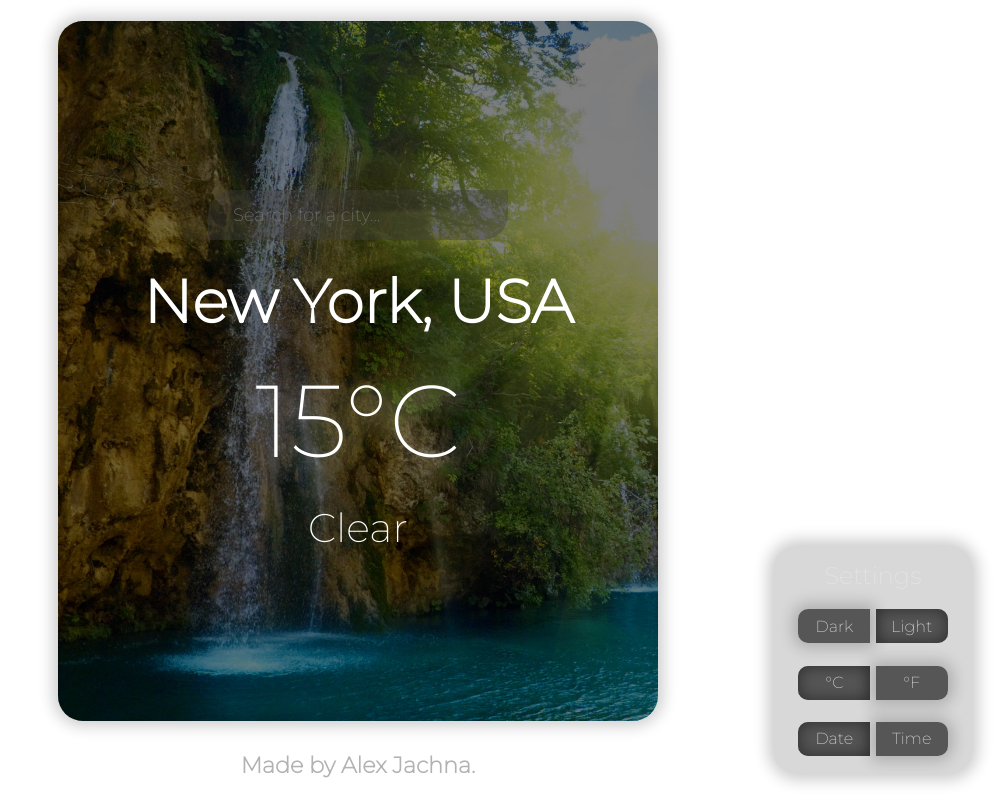
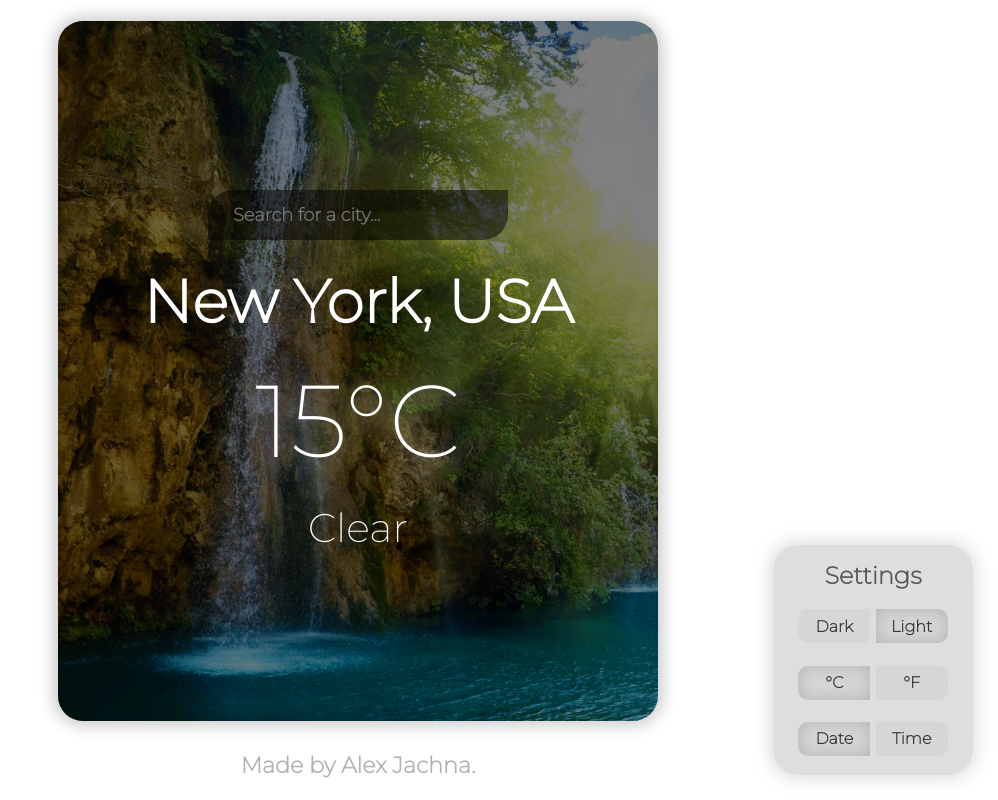
Before and after one commit to alexjachna/Weather-app, a plain HTML site: page index.html in a window 1280 px wide. Both pictures are taken after a click on the element "Light". Shown: the whole page, without its empty margins (282-1280 px from the left). Drawn offline with Linux system fonts and the light colour scheme.

Commit message:
Added updated dark/light mode setting

```diff
--- a/index.html
+++ b/index.html
@@ -20,19 +20,19 @@
             </div>
             <p class="bottom-text dark-mode">Made by Alex Jachna.</p>
 
-            <div id="settings">
-                <p class="settings-title">Settings</p>
+            <div id="settings" class="dark-mode">
+                <p class="settings-title dark-mode">Settings</p>
                 <div id="display-change" class="filter">
-                    <div id="dark" class="left active" onclick="displayChange(this)">Dark</div>
-                    <div id="light" class="right" onclick="displayChange(this)">Light</div>
+                    <div id="dark" class="left active dark-mode" onclick="displayChange(this)">Dark</div>
+                    <div id="light" class="right dark-mode" onclick="displayChange(this)">Light</div>
                 </div>
                 <div id="temp-change" class="filter">
-                    <div id="celsius" class="left active" onclick="tempChange(this)">°C</div>
-                    <div id="fahrenheit" class="right" onclick="tempChange(this)">°F</div>
+                    <div id="celsius" class="left active dark-mode" onclick="tempChange(this)">°C</div>
+                    <div id="fahrenheit" class="right dark-mode" onclick="tempChange(this)">°F</div>
                 </div>
                 <div id="time-change" class="filter">
-                    <div id="date" class="left active" onclick="timeChange(this)">Date</div>
-                    <div id="time" class="right" onclick="timeChange(this)">Time</div>
+                    <div id="date" class="left active dark-mode" onclick="timeChange(this)">Date</div>
+                    <div id="time" class="right dark-mode" onclick="timeChange(this)">Time</div>
                 </div>
             </div>
         </div>
--- a/script.js
+++ b/script.js
@@ -73,67 +73,21 @@ function displayChange(selectedButton) {
 
     selectedButton.classList.add('active');
 
-    // All elements to change during dark/light mode switch
-    let screen = document.querySelector('#screen');
-    let containerImage = document.querySelector('#container');
-    let bottomText = document.querySelector('.bottom-text');
-    let cityText = document.querySelector('.city');
-    let dateText = document.querySelector('.date');
-    let tempText = document.querySelector('.temp');
-    let statusText = document.querySelector('.status');
+    if (selectedButton.id == 'dark') {
+        const elementsList = document.querySelectorAll('.light-mode');
 
-    let itemList = [];
-    itemList.push(screen, bottomText);
-    console.log(itemList);
-    // /itemList.push.apply(itemList, containerText);
-
-    if (selectedButton.id == 'dark') {
-        screen.classList.remove('light-mode');
-        screen.classList.add('dark-mode');
-
-        containerImage.classList.remove('light-mode');
-        containerImage.classList.add('dark-mode');
-
-        bottomText.classList.remove('light-mode');
-        bottomText.classList.add('dark-mode');
-
-        cityText.classList.remove('light-mode');
-        cityText.classList.add('dark-mode');
-
-        dateText.classList.remove('light-mode');
-        dateText.classList.add('dark-mode');
-
-        tempText.classList.remove('light-mode');
-        tempText.classList.add('dark-mode');
-
-        statusText.classList.remove('light-mode');
-        statusText.classList.add('dark-mode');
-        // for (var i = 0; i < itemList.length; i++) {
-        //     // itemList[i].classList.remove('light-mode')
-        //     itemList[i].classList.add('dark-mode');
-        // }
+        elementsList.forEach((element) => {
+            element.classList.remove('light-mode');
+            element.classList.add('dark-mode');
+        })
     }
     else {
-        screen.classList.remove('dark-mode');
-        screen.classList.add('light-mode');
+        const elementsList = document.querySelectorAll('.dark-mode');
 
-        containerImage.classList.remove('dark-mode');
-        containerImage.classList.add('light-mode');
-
-        bottomText.classList.remove('dark-mode');
-        bottomText.classList.add('light-mode');
-
-        cityText.classList.remove('dark-mode');
-        cityText.classList.add('light-mode');
-
-        dateText.classList.remove('dark-mode');
-        dateText.classList.add('light-mode');
-
-        tempText.classList.remove('dark-mode');
-        tempText.classList.add('light-mode');
-
-        statusText.classList.remove('dark-mode');
-        statusText.classList.add('light-mode');
+        elementsList.forEach((element) => {
+            element.classList.remove('dark-mode')
+            element.classList.add('light-mode')
+        })
     }
 }
 
--- a/style.css
+++ b/style.css
@@ -84,10 +84,20 @@
     height: 50px;
     border: none;
     border-radius: 25px 0 25px 0;
-    background-color: rgba(63, 62, 62, 0.4);
     padding: 0 25px;
     font-size: 18px;
+    transition: 0.5s;
+}
+
+.search-box.dark-mode {
+    background-color: rgba(63, 62, 62, 0.4);
     color: white;
+}
+
+.search-box.light-mode {
+    background-color: rgba(0, 0, 0, 0.5);
+    font-weight: 700;
+    color: black;
 }
 
 .search-box:focus {
@@ -125,8 +135,6 @@
     right: 25px;
     width: 200px;
     height: 230px;
-    background-color: rgba(65, 63, 63, 0.2);
-    box-shadow: 0 0 15px 5px rgba(0, 0, 0, 0.2);
     border-radius: 25px;
     display: flex;
     justify-content: space-evenly;
@@ -134,15 +142,35 @@
     flex-direction: column;
 }
 
+#settings.dark-mode {
+    background-color: rgba(65, 63, 63, 0.2);
+    box-shadow: 0 0 15px 5px rgba(0, 0, 0, 0.2);
+}
+
+#settings.light-mode {
+    background-color: rgba(214, 214, 214, 0.8);
+    box-shadow: 0 0 15px 5px rgba(214, 214, 214, 0.7);
+
+}
+
 #settings:hover .settings-title {
-    opacity: 0.7;
+    opacity: 0.8;
 }
 
 .settings-title {
+    font-size: 24px;
+    transition: 0.5s;
+}
+
+.settings-title.dark-mode {
     color: white;
-    font-size: 24px;
-    opacity: 0.3;
-    transition: 0.5s;
+    opacity: 0.4;
+}
+
+.settings-title.light-mode {
+    color: black;
+    font-weight: 700;
+    opacity: 0.6;
 }
 
 .filter {
@@ -157,13 +185,23 @@
 .left, .right {
     flex-basis: 45%;
     height: 85%;
-    background-color: rgba(0, 0, 0, 0.6);
     display: flex;
     justify-content: center;
     align-items: center;
+    cursor: pointer;
+    transition: 0.5s;
+}
+
+.left.dark-mode, .right.dark-mode {
+    background-color: rgba(0, 0, 0, 0.6);
     color: rgba(255,255,255,0.8);
     box-shadow: 0 0 15px 5px rgba(0, 0, 0, 0.2);
-    cursor: pointer;
+}
+
+.left.light-mode, .right.light-mode {
+    background-color: rgba(211, 211, 211, 0.6);
+    color: rgba(17, 17, 17, 0.8);
+    font-weight: 700;
 }
 
 .left {
@@ -174,7 +212,11 @@
     border-radius: 0 10px 10px 0;
 }
 
-.active {
+.active.dark-mode {
     box-shadow: 0 0 15px 1px rgba(39, 39, 39, 0.8) inset;
     cursor: default;
 }
+
+.active.light-mode {
+    box-shadow: 0 0 15px 1px rgba(109, 109, 109, 0.3) inset;
+}
```
